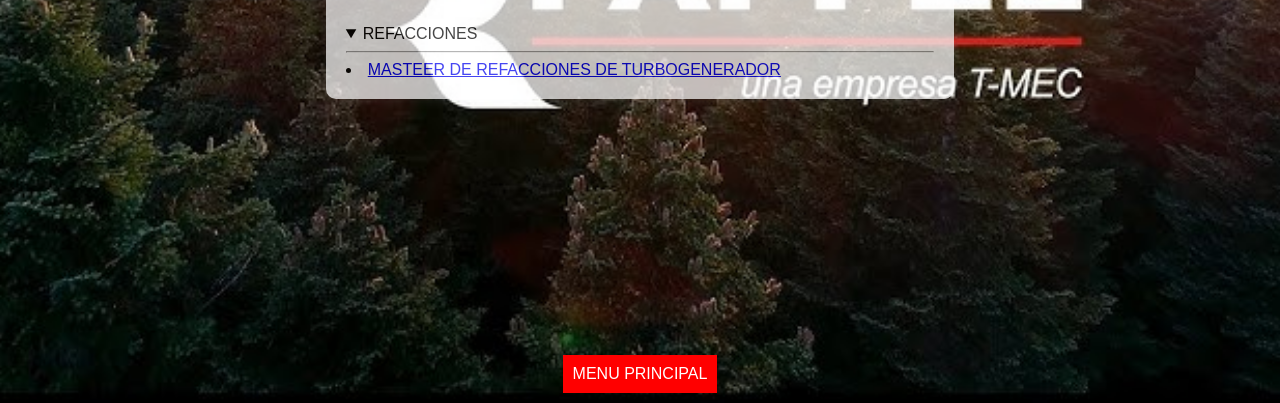
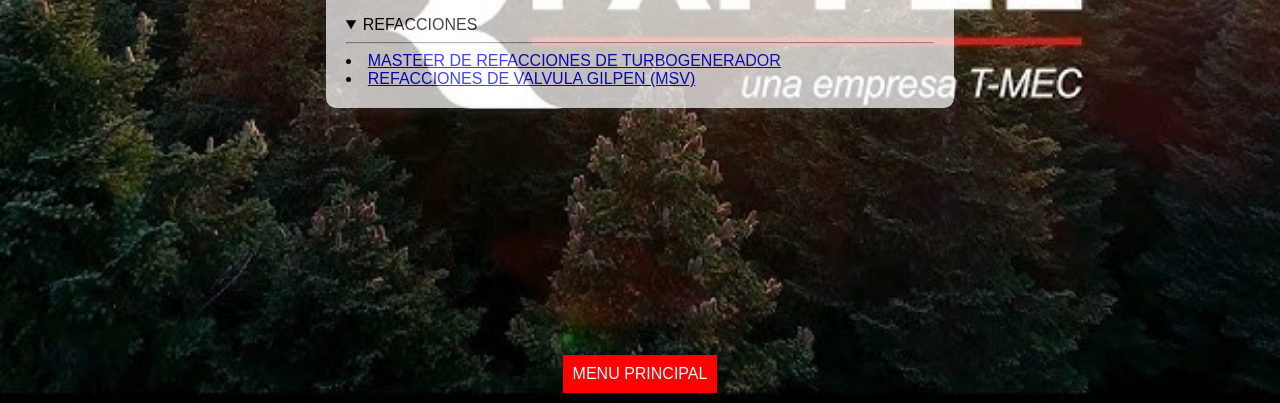
Before and after one commit to jesusraflo/jesusraflo.github.io, a plain HTML site: page Refacciones de trubina.html in a window 1280 px wide. Both pictures are taken after a click on the heading "REFACCIONES". Shown: the part 397-800 px from the top of the page. Drawn offline with Linux system fonts and the light colour scheme.

Commit message:
Update Refacciones de trubina.html

```diff
--- a/Refacciones de trubina.html
+++ b/Refacciones de trubina.html
@@ -17,6 +17,8 @@
              <hr>
                 <li><a href="pdf 3/Masteer de Refaciiones turbina.pdf"
         target="_blank">MASTEER DE REFACCIONES DE TURBOGENERADOR</a>
+                     <li><a href="pdf 3/Copia de Version Bio Pappel Gimpel spares.docx"
+        target="_blank">REFACCIONES DE VALVULA GILPEN (MSV)</a>
             </ul>
             </details>
     </div>
```
